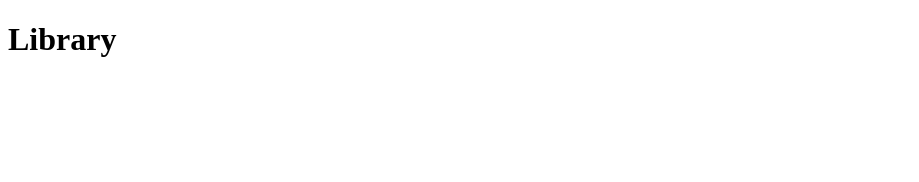
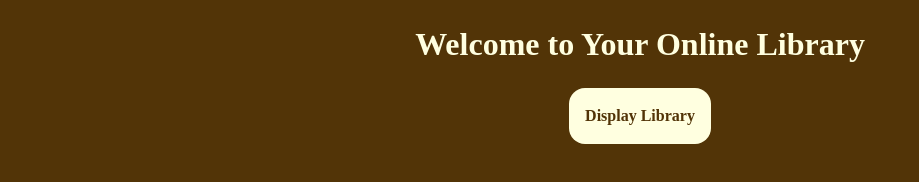
Before and after one commit to TranquilTortoise/library, a plain HTML site: page index.html in a window 1280 px wide. Shown: the whole page, without its empty margins (0-919 px from the left). Drawn offline with Linux system fonts and the light colour scheme.

Commit message:
add header and display library button; add styling

```diff
--- a/index.html
+++ b/index.html
@@ -8,6 +8,9 @@
     <title>Library</title>
 </head>
 <body>
-    <h1>Library</h1>
+    <div class="header-container">
+        <h1>Welcome to Your Online Library</h1>
+        <button class="display-lib-btn">Display Library</button>
+    </div>
 </body>
 </html>
--- a/script.js
+++ b/script.js
@@ -2,6 +2,7 @@ function Book(title, author, qtyPages, haveRead) {
     if (!new.target) {
         throw Error("did not use 'new' operator");
     }
+    this.id = self.crypto.randomUUID();
     this.title = title;
     this.author = author;
     this.qtyPages = qtyPages;
@@ -16,8 +17,6 @@ function Book(title, author, qtyPages, haveRead) {
 }
 
 const theHobbit = new Book('The Hobbit', 'JRR Tolkien', 295, false);
-
 const warAndPeace = new Book('War and Peace', 'Tolstoy', 875, true);
-
-console.log(theHobbit.info());
-console.log(warAndPeace.info());
+const catInTheHat = new Book('Cat in the Hat','Dr. Seuss', 23, true);
+const noTreason = new Book('No Treason', 'Spooner', 69, false);
--- a/styles.css
+++ b/styles.css
@@ -0,0 +1,51 @@
+:root {
+    --dark-brn: rgb(82, 52, 7);
+    --pale-yellow: #FFFFE0;
+    --pale-green: rgb(177, 230, 133);
+}
+
+*, *::before, *::after {
+    box-sizing: border-box;
+}
+
+* {
+    margin: 0;
+    padding: 0;
+}
+
+body {
+    line-height: calc(1em + 0.5rem);
+    height: 100vh;
+    background-color: var(--dark-brn);
+}
+
+input, button {
+    font: inherit;
+}
+
+h1 {
+    color: var(--pale-yellow);
+}
+
+.header-container {
+    padding: 2em;
+    display: flex;
+    flex-direction: column;
+    gap: 2em;
+    justify-content: center;
+    align-items: center;
+}
+
+.display-lib-btn {
+    font-weight: bold;
+    border: none;
+    padding: 1em;
+    border-radius: 1em;
+    background-color: var(--pale-yellow);
+    color: var(--dark-brn);
+}
+
+.display-lib-btn:hover {
+    background-color: var(--pale-green);
+    cursor: pointer;
+}
```
Also changed, not shown: 1 other file.
